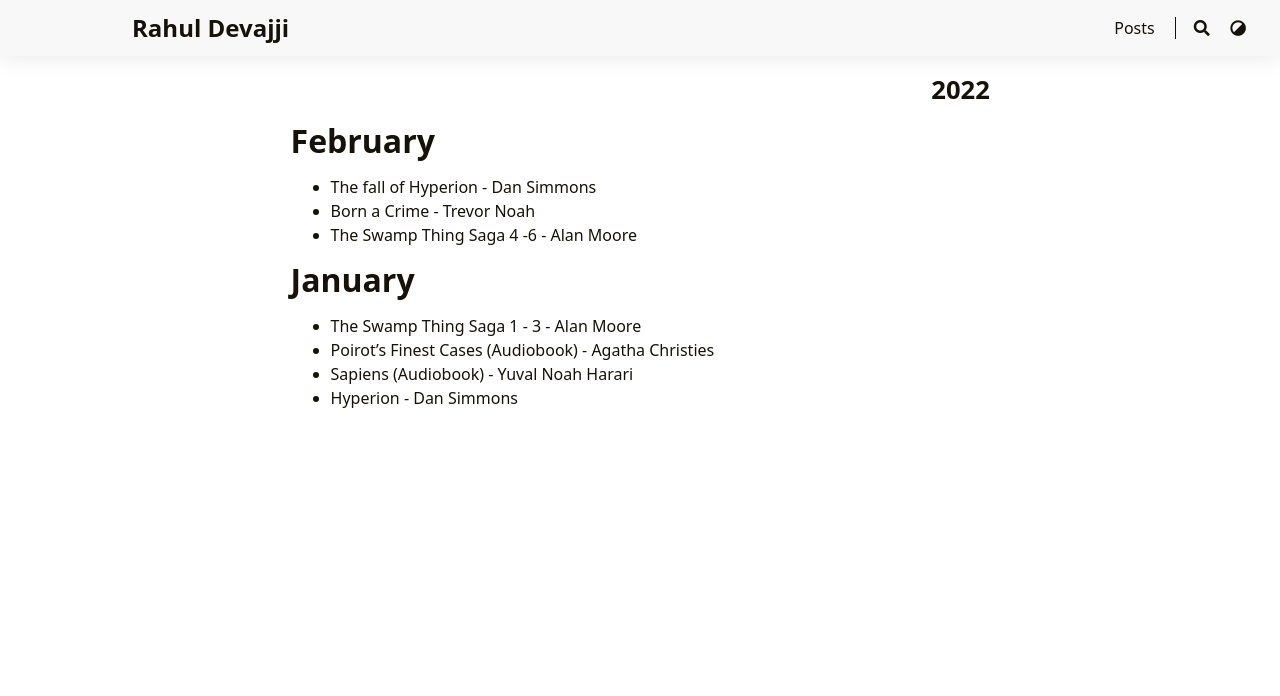
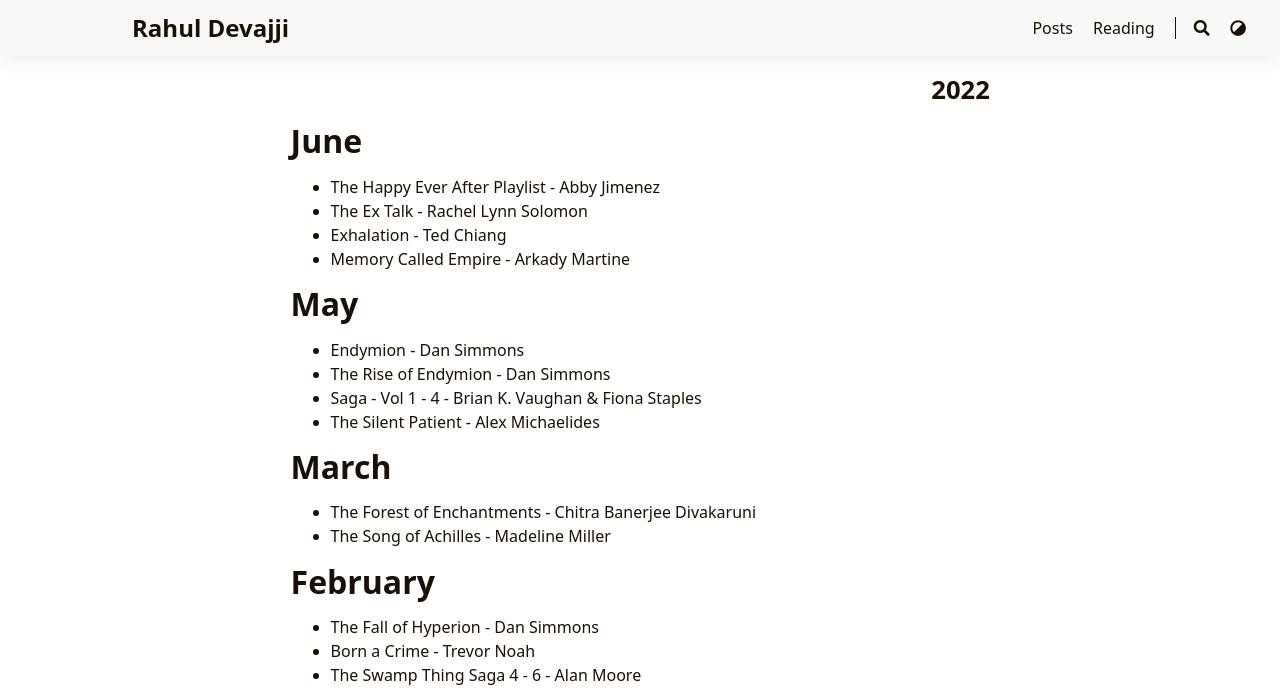
Before and after one commit to Rahul0598/blog, a plain HTML site: page reading/2022/index.html in a window 1280 px wide. Shown: the top 696 px of the page. Drawn offline with Linux system fonts and the light colour scheme.

Commit message:
added reading

```diff
--- a/reading/2022/index.html
+++ b/reading/2022/index.html
@@ -33,7 +33,7 @@
         "mainEntityOfPage": {
             "@type": "WebPage",
             "@id": "https:\/\/rahul0598.github.io\/blog\/reading\/2022\/"
-        },"genre": "Reading","wordcount":  51 ,
+        },"genre": "Reading","wordcount":  125 ,
         "url": "https:\/\/rahul0598.github.io\/blog\/reading\/2022\/","datePublished": "2022-02-14T06:51:54+00:00","dateModified": "2022-02-14T06:51:54+00:00","license": "This work is licensed under a Creative Commons Attribution-NonCommercial 4.0 International License.","publisher": {
             "@type": "Organization",
             "name": "Me"},"author": {
@@ -58,7 +58,7 @@
             <a href="/blog/" title="DoIt"><span class="header-title-pre"><i href='/images/favicon96x96.png'></i></span><span id="desktop-header-typeit" class="typeit"></span></a>
         </div>
         <div class="menu">
-            <div class="menu-inner"><a class="menu-item" href="/blog/posts/"> Posts </a><span class="menu-item delimiter"></span><span class="menu-item search" id="search-desktop">
+            <div class="menu-inner"><a class="menu-item" href="/blog/posts/"> Posts </a><a class="menu-item" href="/blog/reading/"> Reading </a><span class="menu-item delimiter"></span><span class="menu-item search" id="search-desktop">
                         <input type="text" placeholder="Search titles or contents..." id="search-input-desktop">
                         <a href="#" onclick="return false;" class="search-button search-toggle" id="search-toggle-desktop" title="Search">
                             <i class="fas fa-search fa-fw"></i>
@@ -106,7 +106,7 @@
                     <a href="#" onclick="return false;" class="search-cancel" id="search-cancel-mobile">
                         Cancel
                     </a>
-                </div><a class="menu-item" href="/blog/posts/" title="">Posts</a><a href="#" onclick="return false;" class="menu-item theme-select" title="Switch Theme">
+                </div><a class="menu-item" href="/blog/posts/" title="">Posts</a><a class="menu-item" href="/blog/reading/" title="">Reading</a><a href="#" onclick="return false;" class="menu-item theme-select" title="Switch Theme">
                 <i class="fas fa-adjust fa-fw"></i>
                 <select class="color-theme-select" id="theme-select-mobile" title="Switch Theme">
                     <option value="light">Light</option>
@@ -124,11 +124,30 @@
     <div id="search-dropdown-mobile"></div>
 </div>
 <main class="main">
-            <div class="container"><div class="page single special"><h1 class="single-title animate__animated animate__pulse animate__faster">2022</h1><div class="content" id="content"><h1 id="february" class="headerLink">
+            <div class="container"><div class="page single special"><h1 class="single-title animate__animated animate__pulse animate__faster">2022</h1><div class="content" id="content"><h1 id="june" class="headerLink">
+    <a href="#june" class="header-mark"></a>June</h1><ul>
+<li>The Happy Ever After Playlist - Abby Jimenez</li>
+<li>The Ex Talk - Rachel Lynn Solomon</li>
+<li>Exhalation - Ted Chiang</li>
+<li>Memory Called Empire - Arkady Martine</li>
+</ul>
+<h1 id="may" class="headerLink">
+    <a href="#may" class="header-mark"></a>May</h1><ul>
+<li>Endymion - Dan Simmons</li>
+<li>The Rise of Endymion - Dan Simmons</li>
+<li>Saga - Vol 1 - 4 - Brian K. Vaughan &amp; Fiona Staples</li>
+<li>The Silent Patient - Alex Michaelides</li>
+</ul>
+<h1 id="march" class="headerLink">
+    <a href="#march" class="header-mark"></a>March</h1><ul>
+<li>The Forest of Enchantments - Chitra Banerjee Divakaruni</li>
+<li>The Song of Achilles - Madeline Miller</li>
+</ul>
+<h1 id="february" class="headerLink">
     <a href="#february" class="header-mark"></a>February</h1><ul>
-<li>The fall of Hyperion - Dan Simmons</li>
+<li>The Fall of Hyperion - Dan Simmons</li>
 <li>Born a Crime - Trevor Noah</li>
-<li>The Swamp Thing Saga 4 -6 - Alan Moore</li>
+<li>The Swamp Thing Saga 4 - 6 - Alan Moore</li>
 </ul>
 <h1 id="january" class="headerLink">
     <a href="#january" class="header-mark"></a>January</h1><ul>
--- a/reading/index.xml
+++ b/reading/index.xml
@@ -16,7 +16,7 @@
       <pubDate>Mon, 14 Feb 2022 06:51:54 +0000</pubDate>
       <author>devajjir@gmail.com (Rahul Devajji)</author>
       <guid>https://rahul0598.github.io/blog/reading/2022/</guid>
-      <description> February The fall of Hyperion - Dan Simmons Born a Crime - Trevor Noah The Swamp Thing Saga 4 -6 - Alan Moore January The Swamp Thing Saga 1 - 3 - Alan Moore Poirot&amp;rsquo;s Finest Cases (Audiobook) - Agatha Christies Sapiens (Audiobook) - Yuval Noah Harari Hyperion - Dan Simmons </description>
+      <description> June The Happy Ever After Playlist - Abby Jimenez The Ex Talk - Rachel Lynn Solomon Exhalation - Ted Chiang Memory Called Empire - Arkady Martine May Endymion - Dan Simmons The Rise of Endymion - Dan Simmons Saga - Vol 1 - 4 - Brian K. Vaughan &amp;amp; Fiona Staples The Silent Patient - Alex Michaelides March The Forest of Enchantments - Chitra Banerjee Divakaruni The Song of Achilles - Madeline Miller February The Fall of Hyperion - Dan Simmons Born a Crime - Trevor Noah The Swamp Thing Saga 4 - 6 - Alan Moore January The Swamp Thing Saga 1 - 3 - Alan Moore Poirot&amp;rsquo;s Finest Cases (Audiobook) - Agatha Christies Sapiens (Audiobook) - Yuval Noah Harari Hyperion - Dan Simmons </description>
     </item>
 
   </channel>
```
Also changed, not shown: 404.html (+2 -2 lines), authors/index.html (+2 -2 lines), categories/index.html (+2 -2 lines), index.html (+2 -2 lines), index.json (+1 -1 lines), linux-journey/index.html (+2 -2 lines), posts/index.html (+2 -2 lines), reading/index.html (+2 -2 lines), series/index.html (+2 -2 lines), tags/index.html (+2 -2 lines), tags/linux/index.html (+2 -2 lines), 1 other file.
